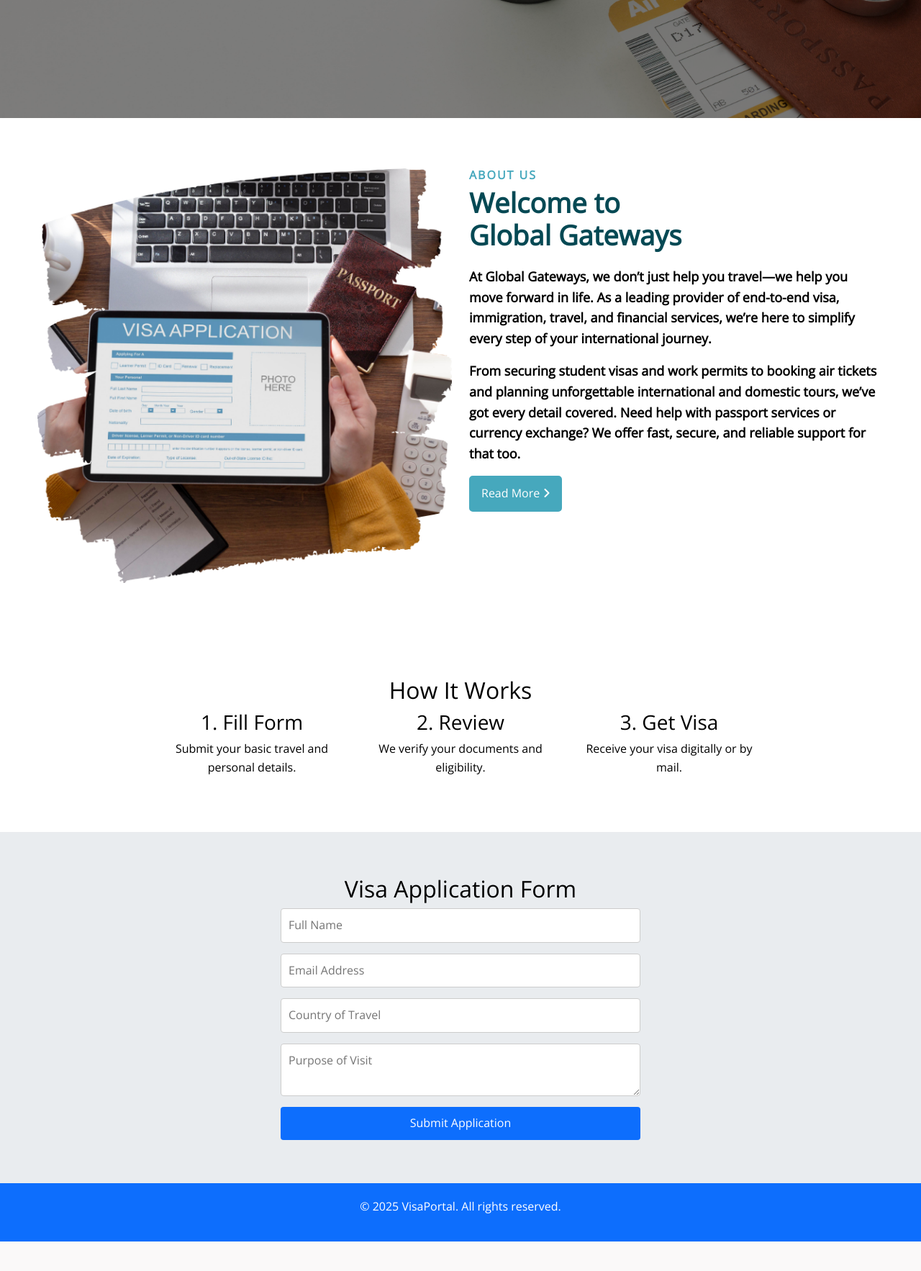
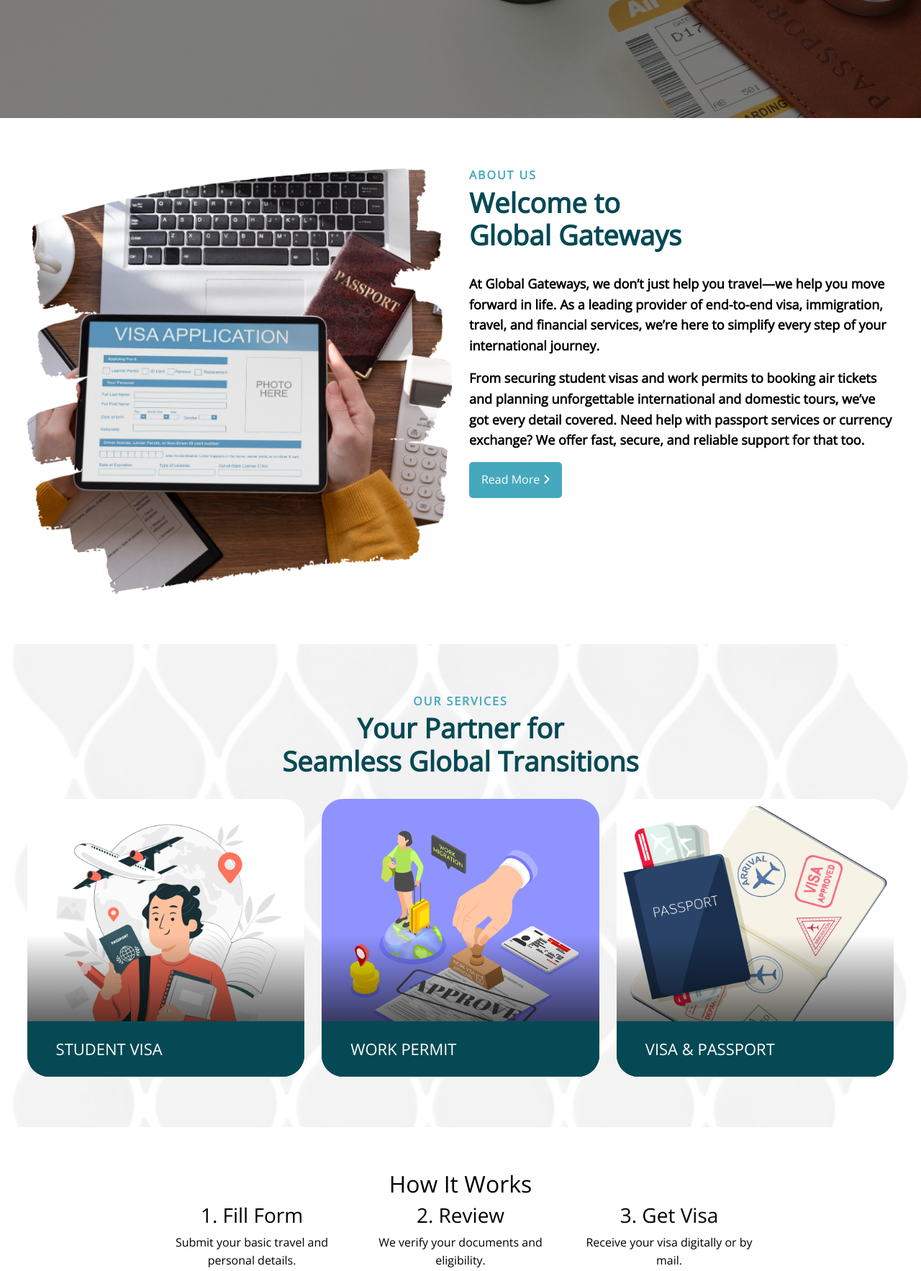
Before and after one commit to MihirMNai/globalgateways, a PHP site: page / in a window 1280 px wide. Shown: the part 480-2246 px from the top of the page at 72% size. Before the commit the page ends 2205 px from the top, so only its background shows below. Run offline with PHP 8.4, Linux system fonts and the light colour scheme; some libraries are stand-ins or nearby versions.

Commit message:
Add files via upload

```diff
--- a/index.html
+++ b/index.html
@@ -135,10 +135,10 @@
           </div>
           <div class="col-lg-6">
             <div class="abt-content">
-              <div class="abt-subtitle">
+              <div class="gg-sction-subtitle">
                 <h2>About Us</h2>
               </div>
-              <div class="abt-title">
+              <div class="gg-sction-maintitle">
                 <h2>
                   Welcome to <br />
                   Global Gateways
@@ -168,6 +168,62 @@
       </div>
     </div>
     <!-- About Us Section End -->
+
+    <!-- Our Services Section Start -->
+     <div class="ourservice-sction pt-70 pb-40">
+      <div class="ourservice-sction-bg"></div>
+        <div class="container">
+          <div class="row">
+              <div class="gg-sction-title text-center">
+                <div class="gg-sction-subtitle">
+                  <h2>Our Services</h2>
+                </div>
+                <div class="gg-sction-maintitle">
+                  <h2>Your Partner for <br> Seamless Global Transitions</h2>
+                </div>
+              </div>
+          </div>
+          <div class="row">
+            <div class="col-lg-4">
+              <div class="ourservice-single-card">
+                  <img src="images/ourservice/studentvisa.jpg" alt="student visa" >
+                  <div class="ourservice-content">
+                    <h3><a href="#">Student Visa</a></h3>
+                  </div>
+                  <div class="ourservice-hover-content">
+                    <h3><a href="#">Student Visa</a></h3>
+                    <a href="#" class="service-arrow-link"><i class="fa-solid fa-arrow-right-long"></i></a>
+                  </div>
+              </div>
+            </div>
+            <div class="col-lg-4">
+              <div class="ourservice-single-card">
+                <img src="images/ourservice/workpermit.jpg" alt="student visa" >
+                <div class="ourservice-content">
+                  <h3><a href="#">Work Permit</a></h3>
+                </div>
+                <div class="ourservice-hover-content">
+                  <h3><a href="#">Work Permit</a></h3>
+                  <a href="#" class="service-arrow-link"><i class="fa-solid fa-arrow-right-long"></i></a>
+                </div>
+            </div>
+            </div>
+            <div class="col-lg-4">
+              <div class="ourservice-single-card">
+                <img src="images/ourservice/visapassport.jpg" alt="student visa" >
+                <div class="ourservice-content">
+                  <h3><a href="#">Visa & Passport</a></h3>
+                </div>
+                <div class="ourservice-hover-content">
+                  <h3><a href="#">Visa & Passport</a></h3>
+                  <a href="#" class="service-arrow-link"><i class="fa-solid fa-arrow-right-long"></i></a>
+                </div>
+            </div>
+            </div>
+          </div>
+        </div>
+     </div>
+    <!-- Our Services Section End -->
 
     <!-- How It Works -->
     <section class="how-it-works">
--- a/style.css
+++ b/style.css
@@ -55,18 +55,35 @@ body {
   padding-bottom: 70px;
 }
 /* Navbar */
-.main-navbar {
-  /* display: flex;
-  justify-content: space-between;
-  align-items: center;
-  padding: 20px 10%;
-  background-color: #0d6efd;
-  color: #fff; */
+/* .main-navbar {
   background-color: var(--gg-dark-gray);
   padding: 10px 0;
+  } */
+.main-navbar {
+  position: relative; /* normal position initially */
+  width: 100%;
+  z-index: 999;
+  background-color: var(--gg-dark-gray);
+  transition: all 0.5s ease-in-out;
+  padding: 10px 0;
+}
+
+/* Sticky version after scroll */
+.main-navbar.sticky-active {
+  position: fixed;
+  top: -100px;
+  left: 0;
+  right: 0;
+  animation: slideDown 0.9s forwards;
+  box-shadow: 0 2px 10px rgba(0, 0, 0, 0.1);
+}
+@keyframes slideDown {
+  to {
+    top: 0;
+  }
 }
 .container {
-  max-width: 1200px;
+  max-width: 96%;
 }
 .logo {
   width: 100%;
@@ -174,7 +191,7 @@ body {
   background-color: var(--gg-primary);
   transition: all 0.2s ease-in-out;
 }
-.style-btn a{
+.style-btn a {
   color: var(--gg-white);
   background: var(--gg-secondary);
   text-decoration: none;
@@ -194,7 +211,7 @@ body {
   left: 0;
   height: 100%;
   width: 0;
-  transition: .5s;
+  transition: 0.5s;
   background: var(--gg-white);
   z-index: -1;
 }
@@ -213,7 +230,7 @@ body {
 .abt-img img {
   width: 100%;
 }
-.abt-subtitle h2 {
+.gg-sction-subtitle h2 {
   font-size: 16px;
   text-transform: uppercase;
   margin-bottom: 5px;
@@ -221,18 +238,150 @@ body {
   letter-spacing: 2px;
   font-weight: 600;
 }
-.abt-title h2 {
+.gg-sction-maintitle h2 {
   font-size: 38px;
   color: var(--gg-primary);
   font-weight: 700;
 }
-.abt-text {
-  margin-top: 20px;
+.gg-sction-maintitle {
+  margin-bottom: 30px;
 }
 .abt-text p {
   font-size: 18px;
   color: var(--gg-black);
   font-weight: 600;
+}
+/* Our Service Section */
+.ourservice-sction {
+  position: relative;
+  z-index: 1;
+}
+.ourservice-sction-bg {
+  position: absolute;
+  background-image: url(images/ourservice/bg1.png);
+  background-position: center;
+  background-repeat: no-repeat;
+  background-size: cover;
+  top: 0;
+  bottom: 0;
+  left: 0;
+  right: 0;
+  opacity: 0.4;
+  z-index: -1;
+}
+.ourservice-single-card {
+  position: relative;
+  overflow: hidden;
+  border-radius: 30px;
+  margin-bottom: 30px;
+  /* height: 400px; */
+}
+.ourservice-single-card img {
+  width: 100%;
+  height: 100%;
+}
+.ourservice-single-card::before {
+  content: "";
+  position: absolute;
+  top: 0;
+  left: 0;
+  right: 0;
+  bottom: 0;
+  background: -webkit-gradient(
+    linear,
+    left top,
+    left bottom,
+    color-stop(49%, rgba(0, 0, 0, 0)),
+    color-stop(99%, rgba(0, 0, 0, 0.98)),
+    to(rgba(0, 0, 0, 1))
+  );
+  background: linear-gradient(
+    to bottom,
+    rgba(0, 0, 0, 0) 49%,
+    rgba(0, 0, 0, 0.98) 99%,
+    rgba(0, 0, 0, 1) 100%
+  );
+}
+.ourservice-content {
+  position: absolute;
+  bottom: 0;
+  left: 0;
+  width: 100%;
+  height: auto;
+  background-color: var(--gg-primary);
+  padding-top: 25px;
+  padding-left: 40px;
+  padding-bottom: 25px;
+  -webkit-transform: translateY(0);
+  transform: translateY(0);
+  opacity: 1;
+  -webkit-transition: opacity 500ms ease, -webkit-transform 500ms ease;
+  transition: opacity 500ms ease, -webkit-transform 500ms ease;
+  transition: transform 500ms ease, opacity 500ms ease;
+  transition: transform 500ms ease, opacity 500ms ease,
+    -webkit-transform 500ms ease;
+}
+.ourservice-hover-content {
+  position: absolute;
+  bottom: 0;
+  left: 0;
+  width: 100%;
+  height: auto;
+  z-index: 11;
+  padding-left: 40px;
+  padding-bottom: 35px;
+  -webkit-transform: translateY(-100%);
+  transform: translateY(-100%);
+  opacity: 0;
+  -webkit-transition: opacity 500ms ease, -webkit-transform 500ms ease;
+  transition: opacity 500ms ease, -webkit-transform 500ms ease;
+  transition: transform 500ms ease, opacity 500ms ease;
+  transition: transform 500ms ease, opacity 500ms ease,
+    -webkit-transform 500ms ease;
+}
+.ourservice-content h3,
+.ourservice-hover-content h3 {
+  color: var(--gg-white);
+  font-size: 22px;
+  text-transform: uppercase;
+  margin: 0;
+}
+.ourservice-hover-content h3 a,
+.ourservice-content h3 a {
+  color: inherit;
+  -webkit-transition: all 500ms ease;
+  transition: all 500ms ease;
+  text-decoration: none;
+}
+.ourservice-single-card:hover .ourservice-content {
+  -webkit-transform: translateY(100%);
+  transform: translateY(100%);
+  opacity: 0;
+}
+.ourservice-single-card:hover .ourservice-hover-content {
+  opacity: 1;
+  -webkit-transform: translateY(0%);
+  transform: translateY(0%);
+}
+.service-arrow-link {
+  width: 50px;
+  display: inline-flex;
+  align-items: center;
+  justify-content: center;
+  height: 50px;
+  text-align: center;
+  border-radius: 50%;
+  background-color: var(--gg-primary);
+  position: absolute;
+  right: 30px;
+  bottom: 25px;
+  -webkit-transition: all 500ms ease;
+  transition: all 500ms ease;
+  color: var(--gg-white);
+}
+.service-arrow-link:hover {
+  background-color: var(--gg-secondary);
+  color: var(--gg-white);
 }
 /* How It Works */
 .how-it-works {
```
Also changed, not shown: images/ourservice/bg1.png (added), images/ourservice/bg2.png (added), images/ourservice/studentvisa.jpg (added), images/ourservice/visapassport.jpg (added), images/ourservice/workpermit.jpg (added).
